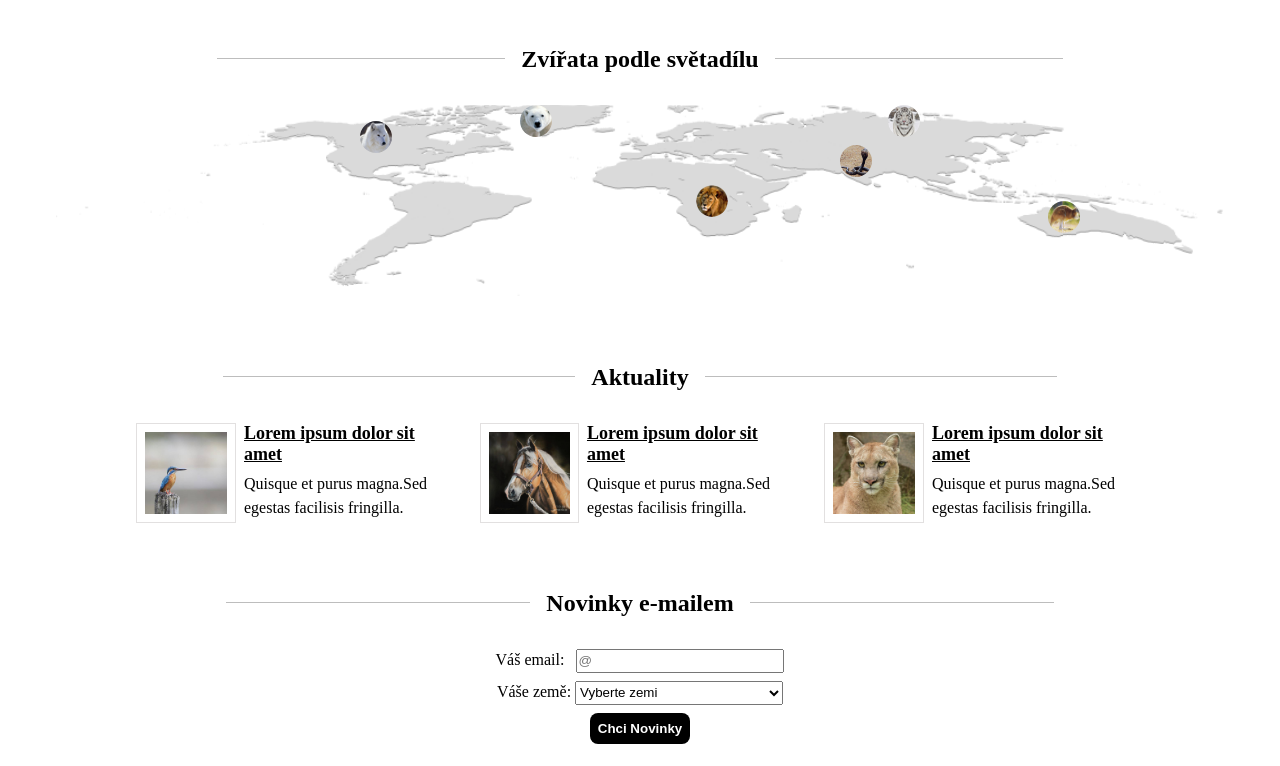
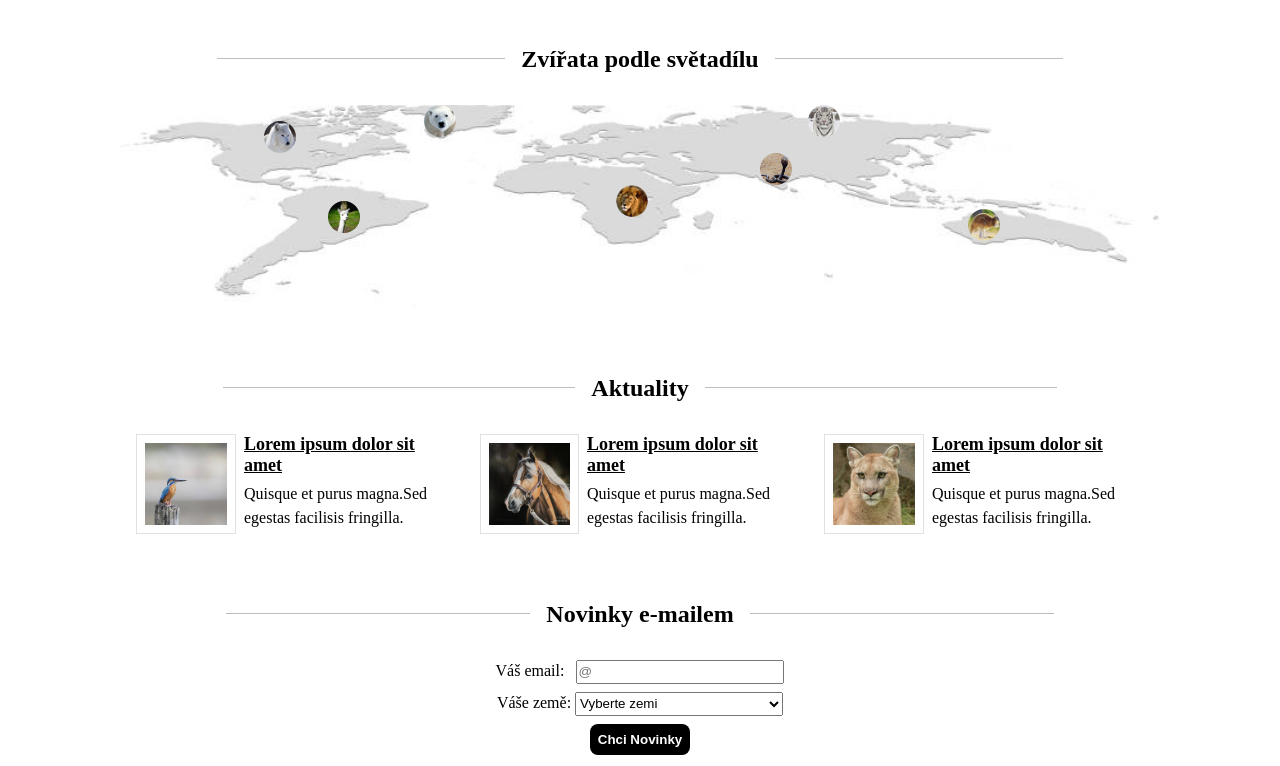
Before and after one commit to JanaPrikrylova/Animal-Lovers, a plain HTML site: page index.html in a window 1280 px wide. Shown: the part 734-1500 px from the top of the page. Drawn offline with Linux system fonts and the light colour scheme.

Commit message:
Stylování

```diff
--- a/index.html
+++ b/index.html
@@ -42,15 +42,15 @@
       </div>
       <div class="gallery">
         <div class="gallery__photo">
-          <img class="gallery__item" src="images/lion.jpg" alt="">
+          <img class="gallery__item" src="images/lion.jpg" alt="Lev">
           <h4>Lev</h4>
         </div>
         <div class="gallery__photo">
-          <img class="gallery__item" src="images/zebra.jpg" alt="">
+          <img class="gallery__item" src="images/zebra.jpg" alt="Zebra">
           <h4>Zebra</h4>
         </div>
         <div class="gallery__photo">
-          <img class="gallery__item" src="images/tyger.jpg" alt="">
+          <img class="gallery__item" src="images/tyger.jpg" alt="Tygr">
           <h4>Tygr</h4>
         </div>
       </div>
@@ -62,7 +62,7 @@
   <section class="hidden container">
     <h3 class="title__animals">Zvířata podle světadílu</h3>
     <div class="map">
-      <img src="images/mapa.png" alt="">
+      <img src="images/mapa2.jpg" alt="mapa světa">
       <div class="map__item-1">
         <img class="map__image" src="images/MedvedLedni.png" alt="Medvěd lední">
         <span class="tooltiptext">Medvěd lední</span>
@@ -86,6 +86,10 @@
       <div class="map__item-6">
         <img class="map__image" src="images/MedvedKanadsky.png" alt="Medvěd kanadský">
         <span class="tooltiptext">Medvěd kanadský</span>
+      </div>
+      <div class="map__item-7">
+        <img class="map__image" src="images/lama.jpg" alt="Lama">
+        <span class="tooltiptext">Lama</span>
       </div>
     </div>
   </section>
--- a/style.css
+++ b/style.css
@@ -194,13 +194,13 @@ section {
 
 .map {
   width: 100%;
-  height: 100%;
+  height: auto;
   position: relative;
+  padding: 0 4rem 0 4rem;
 }
 
 .map img {
   width: 100%;
-  height: 100%;
   object-fit:cover;
 }
 
@@ -212,7 +212,7 @@ section {
 
 .map__item-1 {
   position:absolute;
-  left: 29rem;
+  left: 23rem;
   top: 0rem;
   width: 2rem;
   height: 2rem;
@@ -220,16 +220,16 @@ section {
 
 .map__item-2 {
   position:absolute;
-  left: 62rem;
-  top: 6rem;
+  left: 57rem;
+  top: 6.5rem;
   width: 2rem;
   height: 2rem;
 }
 
 .map__item-3 {
   position: absolute;
-  top: 2.5rem;
-  left:49rem;
+  top: 3rem;
+  left:44rem;
   width: 2rem;
   height: 2rem;
 }
@@ -237,7 +237,7 @@ section {
 .map__item-4 {
   position: absolute;
   top: 5rem;
-  left: 40rem;
+  left: 35rem;
   width: 2rem;
   height: 2rem;
 }
@@ -247,7 +247,7 @@ section {
   width: 2rem;
   height: 2rem;
   top: 0rem;
-  left: 52rem;
+  left: 47rem;
 }
 
 .map__item-6 {
@@ -255,7 +255,15 @@ section {
   width: 2rem;
   height: 2rem;
   top: 1rem;
-  left: 19rem;
+  left: 13rem;
+}
+
+.map__item-7 {
+  position: absolute;
+  width: 2rem;
+  height: 2rem;
+  top: 6rem;
+  left: 17rem;
 }
 
 .map__item-1 .tooltiptext,
@@ -263,7 +271,8 @@ section {
 .map__item-3 .tooltiptext,
 .map__item-4 .tooltiptext,
 .map__item-5 .tooltiptext,
-.map__item-6 .tooltiptext {
+.map__item-6 .tooltiptext,
+.map__item-7 .tooltiptext {
   visibility: hidden;
   width: 120px;
   background-color: rgb(37, 37, 37);
@@ -285,7 +294,8 @@ section {
 .map__item-3 .tooltiptext::after,
 .map__item-4 .tooltiptext::after,
 .map__item-5 .tooltiptext::after,
-.map__item-6 .tooltiptext::after{
+.map__item-6 .tooltiptext::after,
+.map__item-7 .tooltiptext::after{
   content: "";
   position: absolute;
   top: 100%;
@@ -301,7 +311,8 @@ section {
 .map__item-3:hover .tooltiptext,
 .map__item-4:hover .tooltiptext,
 .map__item-5:hover .tooltiptext,
-.map__item-6:hover .tooltiptext{
+.map__item-6:hover .tooltiptext,
+.map__item-7:hover .tooltiptext{
   visibility: visible;
   opacity: 1;
 }
@@ -366,9 +377,7 @@ h3 {
 /* ---------------Novinky e-mailem-------------- */
 form {
   text-align: center;
-  margin-bottom: 2rem;
 }
-
 
 .news__title::before,
 .news__title::after {
@@ -456,7 +465,8 @@ picture img{
   color: white;
 }
 .species__btn {
-  text-align: center
+  text-align: center;
+  margin: 0.5rem 0 0.5rem 0;
 }
 
 .species__btn span {
@@ -609,6 +619,7 @@ footer p {
   input, select {
     width: 13rem;
   }
+
 }
 
 
```
Also changed, not shown: images/lama.jpg (added), images/mapa1.jpg (added), images/mapa1.png (added), images/mapa2.jpg (added).
